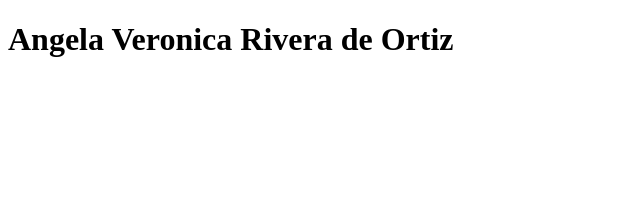
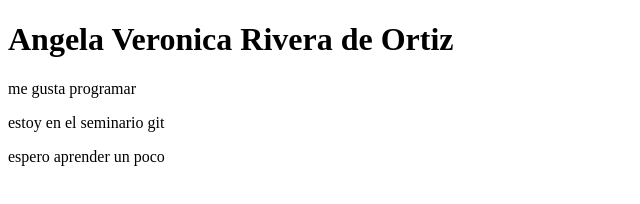
Before and after one commit to AngelaVeronica81/Seminario-Git-ub, a plain HTML site: page index.html in a window 1280 px wide. Shown: the whole page, without its empty margins (0-640 px from the left). Drawn offline with Linux system fonts and the light colour scheme.

Commit message:
mi informacion agregada

```diff
--- a/index.html
+++ b/index.html
@@ -8,5 +8,8 @@
 </head>
 <body>
     <h1>Angela Veronica Rivera de Ortiz</h1>
+    <p>me gusta programar</p>
+    <p>estoy en el seminario git</p>
+    <p>espero aprender un poco</p>
 </body>
 </html>
```
